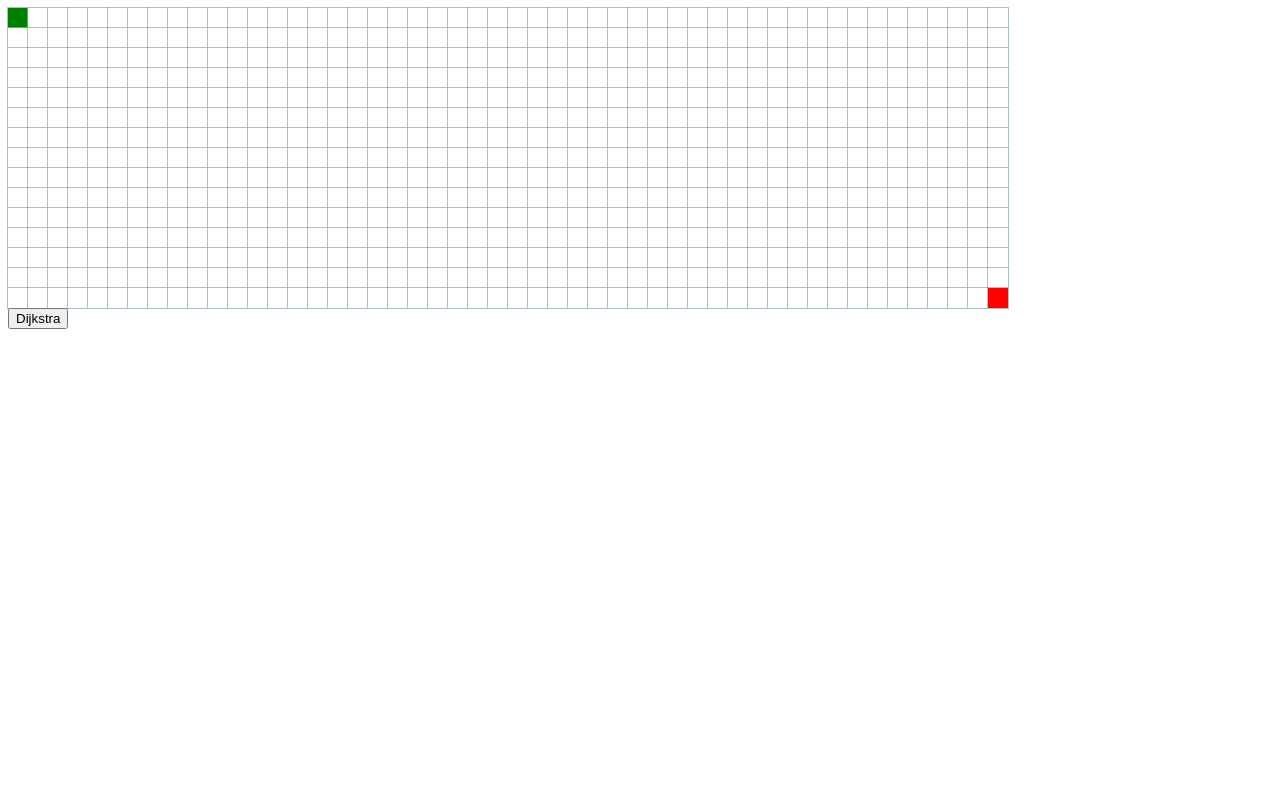
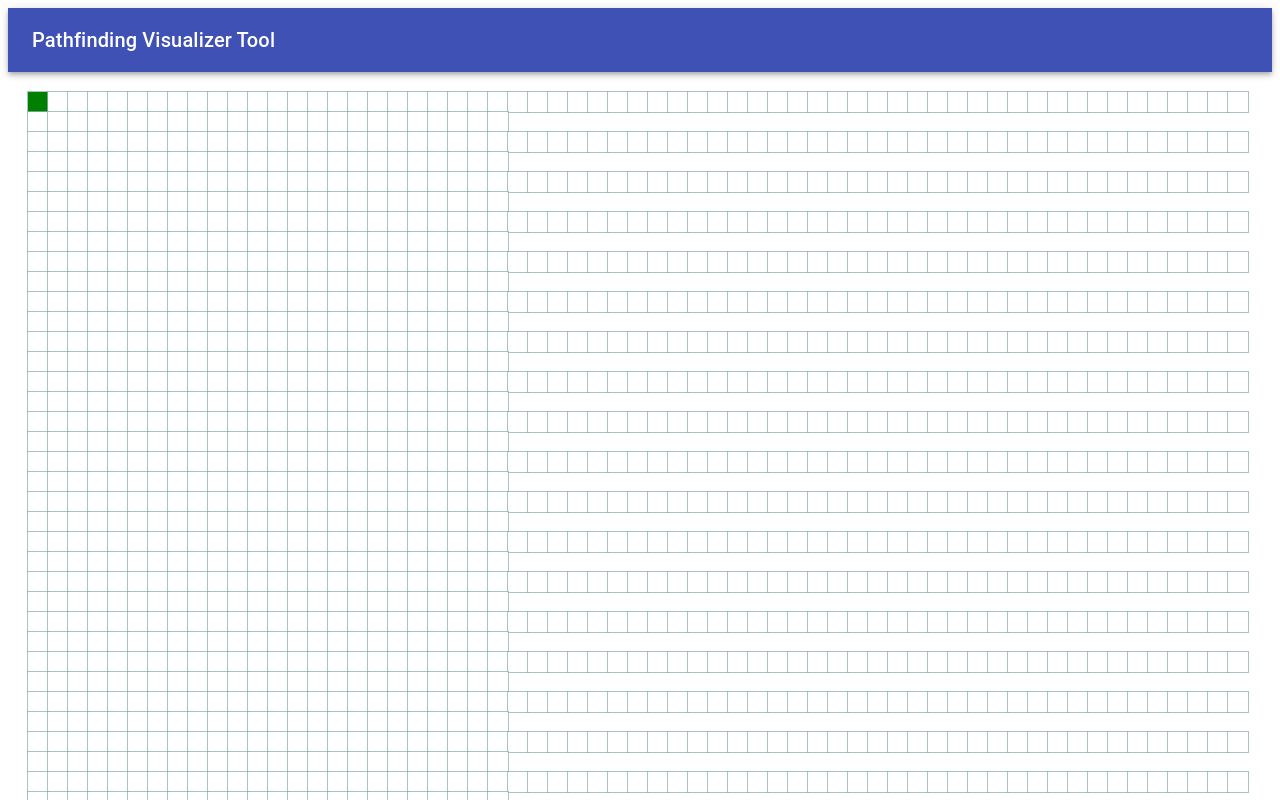
Before and after one commit to gulycat1214/Path-Finding-Visualization, a React (Create React App) app in the folder path-finder-visualizer/: page / in a window 1280 px wide. Shown: the top 800 px of the page. Built offline with nearby package versions, Linux system fonts and the light colour scheme.

Commit message:
Beta version v0.2

```diff
--- a/path-finder-visualizer/package.json
+++ b/path-finder-visualizer/package.json
@@ -3,9 +3,11 @@
   "version": "0.1.0",
   "private": true,
   "dependencies": {
+    "@material-ui/core": "^4.11.3",
     "@testing-library/jest-dom": "^5.11.4",
     "@testing-library/react": "^11.1.0",
     "@testing-library/user-event": "^12.1.10",
+    "material-ui": "^0.20.2",
     "react": "^17.0.1",
     "react-dom": "^17.0.1",
     "react-scripts": "4.0.1",
--- a/path-finder-visualizer/src/Algorithms/Dijkstra.js
+++ b/path-finder-visualizer/src/Algorithms/Dijkstra.js
@@ -18,8 +18,8 @@ function sortNodesByDistance(unvisistedNodes) {
 }
 
 function updateUnvisistedNodes(node, grid) {
-    const unvisistedNodes = getUnvisitedNeighbors(node, grid);
-    for(const neighbor of unvisistedNodes) {
+    const unvisitedNodes = getUnvisitedNeighbors(node, grid);
+    for(const neighbor of unvisitedNodes) {
         neighbor.distance = node.distance + 1;
         neighbor.previousNode = node;
     }
--- /dev/null
+++ b/path-finder-visualizer/src/PathfindingVisualizer/NavigationBar.js
@@ -0,0 +1,18 @@
+import React from 'react';
+import {
+    AppBar,
+    Toolbar,
+    Typography,
+    Button,
+} from '@material-ui/core';
+export default function NavigationBar() {
+    return(
+    <AppBar position="static">
+        <Toolbar>
+          <Typography variant="h6">
+            Pathfinding Visualizer Tool
+          </Typography>
+        </Toolbar>
+      </AppBar>
+    )
+}
--- a/path-finder-visualizer/src/PathfindingVisualizer/Node.css
+++ b/path-finder-visualizer/src/PathfindingVisualizer/Node.css
@@ -19,5 +19,13 @@
 }
 
 .node-is-path {
-  background-color: blue;
+  background-color: yellow;
 }
+
+.node-is-visited {
+  background-color: lightskyblue;
+}
+
+.node-next-neighbor {
+  background-color: green;
+}
--- a/path-finder-visualizer/src/PathfindingVisualizer/Node.js
+++ b/path-finder-visualizer/src/PathfindingVisualizer/Node.js
@@ -2,16 +2,16 @@ import React, {useState} from 'react';
 import './Node.css';
 export default function Node (props) {
 
-    const {row, col, isFinish, isStart, isWall, addWall} = props;
+    const {row, col, isFinish, isStart, isWall, onMouseDown, onMouseUp, onMouseEnter} = props;
     const extraClassName = isFinish ? 'node-finish' : isStart ? 'node-start' : isWall ? 'node-is-wall' : '';
 
     return(
         <div
             id={`node-${row}-${col}`}
             className={`node ${extraClassName}`}
-            onClick={() => {
-                addWall(row, col);
-            }}
+            onMouseUp={() => onMouseUp()}
+            onMouseDown={() => onMouseDown(row, col)}
+            onMouseEnter={() => onMouseEnter(row, col)}
         >
         </div>
     );
--- a/path-finder-visualizer/src/PathfindingVisualizer/PathfindingVisualizer.css
+++ b/path-finder-visualizer/src/PathfindingVisualizer/PathfindingVisualizer.css
@@ -1,3 +1,4 @@
 .grid {
   font-size: 0;
+  margin: 20px;
 }
--- a/path-finder-visualizer/src/PathfindingVisualizer/PathfindingVisualizer.js
+++ b/path-finder-visualizer/src/PathfindingVisualizer/PathfindingVisualizer.js
@@ -1,43 +1,89 @@
-import React, { Component, useEffect, useState } from 'react';
+import React, { useEffect, useState } from 'react';
 import Node from './Node';
 import './PathfindingVisualizer.css';
+import NavigationBar from './NavigationBar';
 import {dijkstra, getNodesInShortestPathOrder} from '../Algorithms/Dijkstra';
 
 export default function PathfindingVisualizer(){
 
+    const BOARD_WIDTH = 85;
+    const BOARD_LENGTH = 30;
+    const INITIAL_POS_x = 0;
+    const INITIAL_POS_y = 0;
+    const FINAL_POS_x = 25;
+    const FINAL_POS_y = 70;
+
     const [nodes, setNodes] = useState([]);
+    const [mouseIsPressed, setMouseIsPressed] = useState(false);
 
     const handleMouseEnter = (row, col) => {
+        if(!mouseIsPressed) return;
         const newGrid = addOrDeleteWall(nodes, row, col);
         setNodes(newGrid);
     }
 
-    const test = () => {
-        const visitedNodes = dijkstra(nodes, nodes[0][0], nodes[14][49]);
-        const shortestPath = getNodesInShortestPathOrder(nodes[14][49]);
-        paintNodes(shortestPath);
-        console.log(shortestPath)
+    const handleMouseDown = (row, col) => {
+        const newGrid = addOrDeleteWall(nodes, row, col)
+        setMouseIsPressed(true);
+        setNodes(newGrid);
     }
 
-    const paintNodes = (nodes) => {
-        for(let i = 0; i < nodes.length; i++) {
-            document.getElementById(`node-${nodes[i].row}-${nodes[i].col}`).className = 'node node-is-path';
+    const handleMouseUp = () => {
+        setMouseIsPressed(false);
+    }
+
+    const animatedDijkstra = (visitedNodes, shortestPath) => {
+        for(let i = 1; i <= visitedNodes.length; i++) {
+            if ( i === visitedNodes.length) {
+                setTimeout(() => {
+                    showPath(shortestPath);
+                }, 2*i);
+                return;
+            }
+            setTimeout(() => {
+                const node = visitedNodes[i];
+                if(node.col !== FINAL_POS_y || node.row !== FINAL_POS_x) {
+                    document.getElementById(`node-${node.row}-${node.col}`).className = 'node node-is-visited';
+                }
+            }, i)
         }
     }
 
+    const computeDijkstra = () => {
+        const visitedNodes = dijkstra(nodes, nodes[INITIAL_POS_x][INITIAL_POS_y], nodes[FINAL_POS_x][FINAL_POS_y]);
+        console.log(visitedNodes);
+        const shortestPath = getNodesInShortestPathOrder(nodes[FINAL_POS_x][FINAL_POS_y]);
+        animatedDijkstra(visitedNodes, shortestPath);
+    }
+
+    const showPath = (nodes) => {
+        if(nodes.length === 1) {
+            alert('No path')
+            return;
+        }
+        for(let i = 0; i < nodes.length; i++) {
+            if( (nodes[i].row === INITIAL_POS_x && nodes[i].col === INITIAL_POS_y)
+                || (nodes[i].row === FINAL_POS_x && nodes[i].col === FINAL_POS_y)) continue;
+            setTimeout(function() {
+                document.getElementById(`node-${nodes[i].row}-${nodes[i].col}`).className = 'node node-is-path';
+            }, 10);
+        }
+    }
+
+
     useEffect(() => {
         let nodes = [];
-        for( let row = 0; row < 15; row++) {
+        for( let row = 0; row < BOARD_LENGTH; row++) {
             const currentRow = [];
-            for( let col = 0; col < 50; col++) {
+            for( let col = 0; col < BOARD_WIDTH; col++) {
                 let currentNode = {
                     row,
                     col,
-                    isStart: row === 0 && col === 0,
-                    isFinish: row === 14 && col === 49,
+                    isStart: row === INITIAL_POS_x && col === INITIAL_POS_y,
+                    isFinish: row === FINAL_POS_x && col === FINAL_POS_y,
                     isWall: false,
                     isVisited: false,
-                    distance: (row === 0 && col === 0) ? 0 : Infinity,
+                    distance: (row === INITIAL_POS_x && col === INITIAL_POS_y) ? 0 : Infinity,
                     previousNode: null
                 }
                 currentRow.push(currentNode);
@@ -45,11 +91,11 @@ export default function PathfindingVisualizer(){
             nodes.push(currentRow);
         }
         setNodes(nodes);
-        console.log(nodes);
     }, []);
 
     return(
         <>
+        <NavigationBar></NavigationBar>
         <div className="grid">
             {nodes.map((row, rowIndex) => {
                 return(
@@ -64,7 +110,9 @@ export default function PathfindingVisualizer(){
                                     isStart={isStart}
                                     isFinish={isFinish}
                                     isWall={isWall}
-                                    addWall={(row, col) => handleMouseEnter(row, col)}
+                                    onMouseDown={(row, col) => handleMouseDown(row, col)}
+                                    onMouseEnter={(row, col) => handleMouseEnter(row, col)}
+                                    onMouseUp={() => handleMouseUp()}
                                 ></Node>
                             )
                         })}
@@ -74,9 +122,12 @@ export default function PathfindingVisualizer(){
         </div>
         <div className="button">
             <button
-                onClick={() => test()}
+                onClick={() => computeDijkstra()}
                 type="button"
             >Dijkstra</button>
+            <button
+                type="button"
+            >Clear</button>
         </div>
         </>
     );
```
Also changed, not shown: 2 other files (tests, documents, lock files or other folders).
